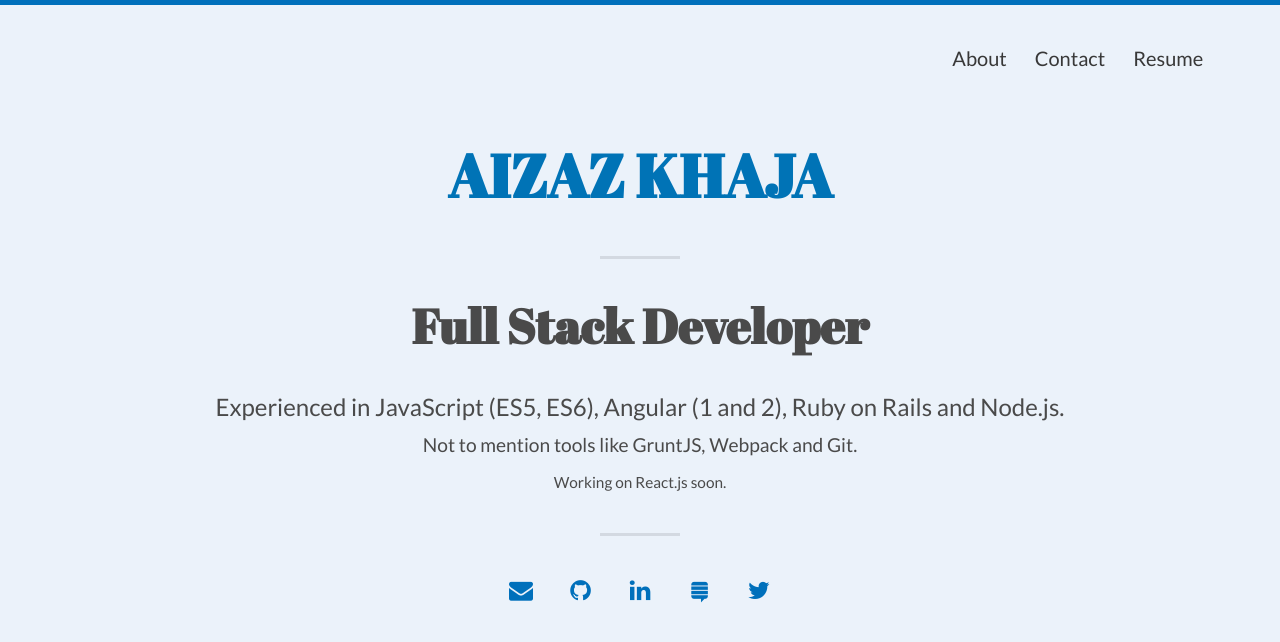
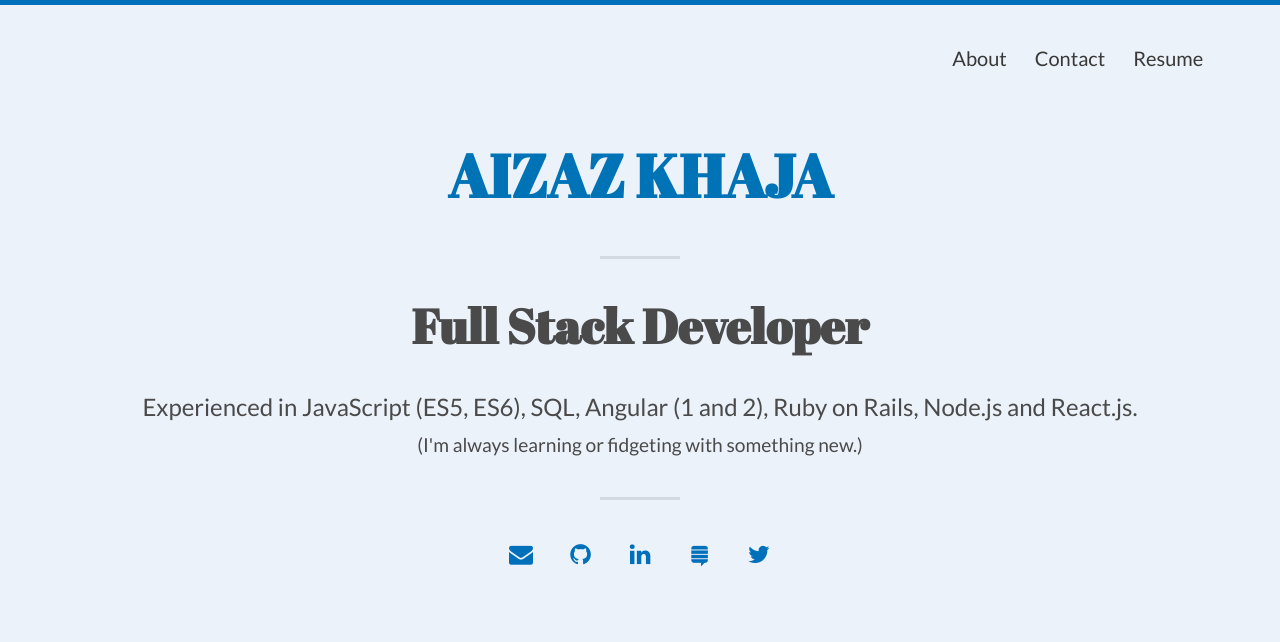
Before and after one commit to aizkhaj/aizkhaj.github.io, a Jekyll site: the page built from index.html, in a window 1280 px wide and 900 px high, cut to the strip 0-667 px from the top of the window. Shown: the top 642 px of the strip. Built offline with Jekyll 4.4.1, drawn with Linux system fonts in a browser that asks for light colours; nearby versions of some CDN libraries; the list of posts is cut into pages by our own code.

Commit message:
changed headline

```diff
--- a/_config.yml
+++ b/_config.yml
@@ -11,12 +11,9 @@ theme_settings:
   # Header and footer text
   header_text: >
      <h2>Full Stack Developer</h2>
-     <p>Experienced in JavaScript (ES5, ES6), Angular (1 and 2), Ruby on Rails and Node.js.
+     <p>Experienced in JavaScript (ES5, ES6), SQL, Angular (1 and 2), Ruby on Rails, Node.js and React.js.
      <br>
-     <small>Not to mention tools like GruntJS, Webpack and Git.
-     <br>
-     <small>Working on React.js soon.</small>
-     </small>
+     <small>(I'm always learning or fidgeting with something new.)</small>
      </p>
   header_text_feature_image:
   footer_text: >
```
